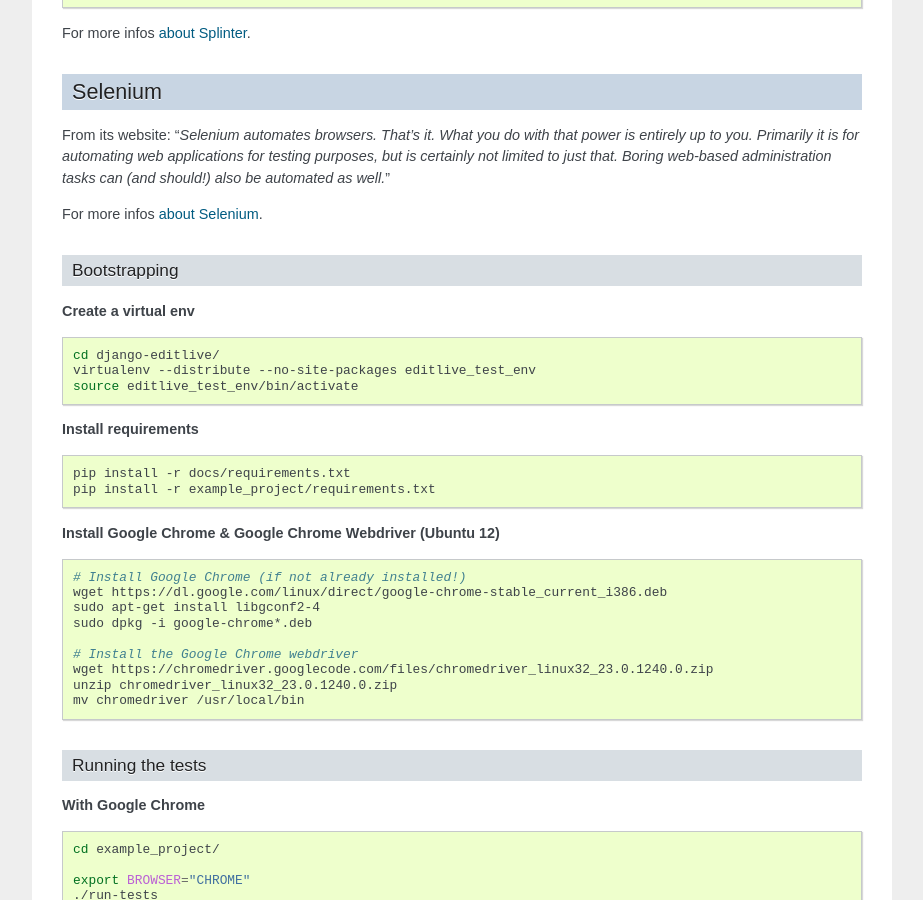
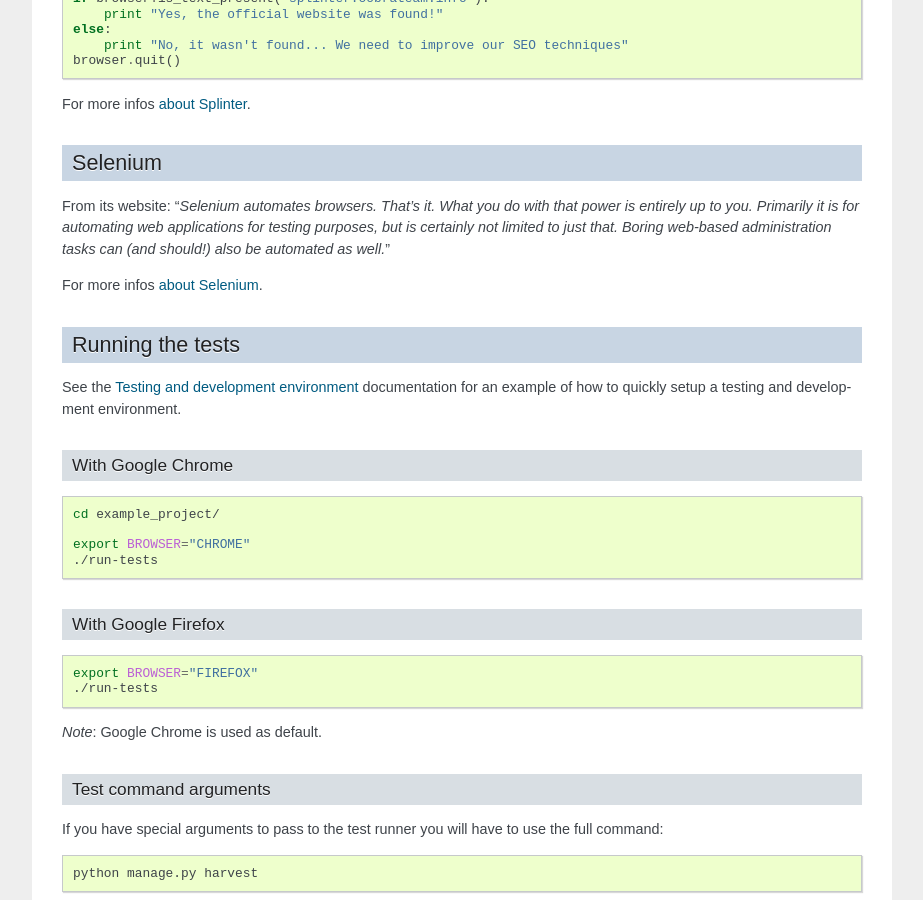
Before and after one commit to StreamSagae/Storide, a Sphinx documentation site: the page built from docs/topics/develop/tests.rst, in a window 1280 px wide and 900 px high, scrolled down 1389 px. Shown: the whole window, without its empty margins (198-1121 px from the left). Built offline with Sphinx 7.4.7, drawn with Linux system fonts in a browser that asks for light colours; some of the changed text lies outside the part shown.

Commit message:
Updated docs [ci skip]

```diff
--- a/docs/topics/develop/tests.rst
+++ b/docs/topics/develop/tests.rst
@@ -1,5 +1,11 @@
 Behavior Driven Testing
 +++++++++++++++++++++++
+
+.. sidebar:: Tip for committers
+
+    If you send pull request to this project for things that does not requires testing,
+    like updating the documentation or fixing typos in comments, just add `[ci skip]`
+    in your commit message and a build wont be triggered on Travis CI.
 
 
 As editlive is a Interface component, a BTD approach is used for testing it.
@@ -17,19 +23,14 @@
 
 The test suite is a mix of Lettuce, Selenium and Splinter.
 
-.. sidebar:: Tip for committers
-
-    If you send pull request to this project for things that does not requires testing,
-    like updating the documentation or fixing typos in comments, just add `[ci skip]`
-    in your commit message and a build wont be triggered on Travis CI.
-
 
 Lettuce
 ^^^^^^^
 
 Lettuce makes writing the test cases and scenarios very easy
 
-**strings.feature**
+Features
+========
 
 .. code-block:: python
 
@@ -43,7 +44,8 @@
         When I put it in upper case
         Then I see the string is "LETTUCE LEAVES"
 
-**steps**
+Steps
+=====
 
 .. code-block:: python
 
@@ -109,47 +111,16 @@
 .. _about Selenium: http://seleniumhq.org/
 
 
-Bootstrapping
--------------
+
+Running the tests
+^^^^^^^^^^^^^^^^^
+
+See the :ref:`test-and-dev-env` documentation for an example of how to
+quickly setup a testing and development environment.
 
 
-**Create a virtual env**
-
-.. code-block:: bash
-
-    cd django-editlive/
-    virtualenv --distribute --no-site-packages editlive_test_env
-    source editlive_test_env/bin/activate
-
-
-**Install requirements**
-
-.. code-block:: bash
-
-    pip install -r docs/requirements.txt
-    pip install -r example_project/requirements.txt
-
-
-**Install Google Chrome & Google Chrome Webdriver (Ubuntu 12)**
-
-.. code-block:: bash
-
-  # Install Google Chrome (if not already installed!)
-  wget https://dl.google.com/linux/direct/google-chrome-stable_current_i386.deb
-  sudo apt-get install libgconf2-4
-  sudo dpkg -i google-chrome*.deb
-
-  # Install the Google Chrome webdriver
-  wget https://chromedriver.googlecode.com/files/chromedriver_linux32_23.0.1240.0.zip
-  unzip chromedriver_linux32_23.0.1240.0.zip
-  mv chromedriver /usr/local/bin
-
-
-Running the tests
------------------
-
-
-**With Google Chrome**
+With Google Chrome
+==================
 
 .. code-block:: bash
 
@@ -158,7 +129,8 @@
     export BROWSER="CHROME"
     ./run-tests
 
-**With Google Firefox**
+With Google Firefox
+===================
 
 .. code-block:: bash
 
@@ -168,7 +140,8 @@
 
 *Note*: Google Chrome is used as default.
 
-**Test command arguments**
+Test command arguments
+======================
 
 If you have special arguments to pass to the test runner you will
 have to use the full command:
--- a/docs/topics/developers.rst
+++ b/docs/topics/developers.rst
@@ -7,5 +7,6 @@
     :maxdepth: 4
 
     utils
+    develop/env
     develop/documentation
     develop/tests
```
Also changed, not shown: docs/topics/develop/env.rst (added, +45 -0 lines), docs/topics/installation.rst (+16 -2 lines).
